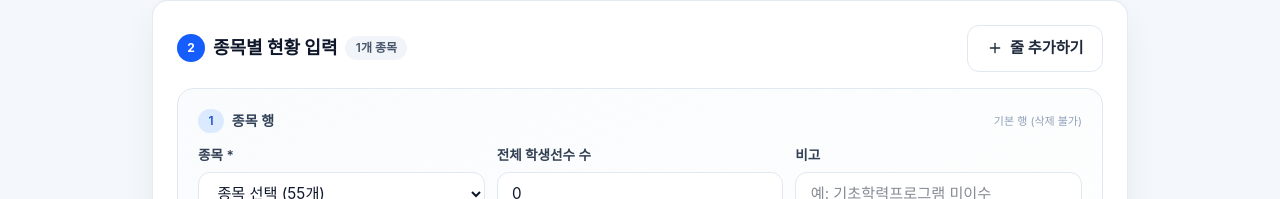
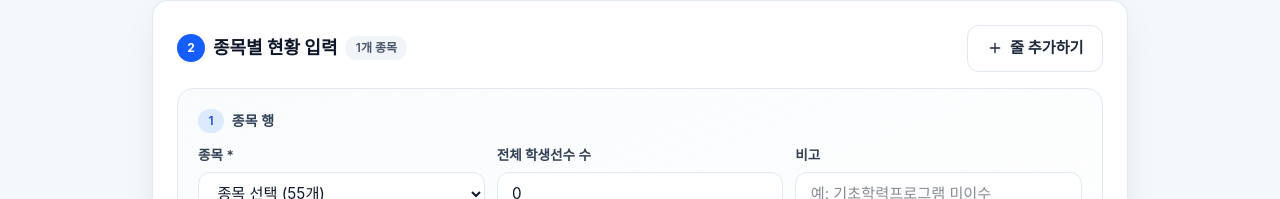
Before and after one commit to ZZombie04/student-athlete-status, a Next.js app: page /submit in a window 1280 px wide. Shown: the part 477-676 px from the top of the page. Built offline with nearby package versions, Linux system fonts and the light colour scheme; a web font is replaced by a local one.

Commit message:
fix: 기본 행 삭제 불가 안내 문구 제거

```diff
--- a/src/components/SubmissionForm.tsx
+++ b/src/components/SubmissionForm.tsx
@@ -327,7 +327,7 @@ export default function SubmissionForm({
                     종목 행
                   </span>
                 </div>
-                {idx > 0 ? (
+                {idx > 0 && (
                   <button
                     type="button"
                     className="btn btn-danger !py-1.5 !px-2.5 text-xs"
@@ -336,10 +336,6 @@ export default function SubmissionForm({
                     <Trash2 className="h-3.5 w-3.5" />
                     줄 삭제
                   </button>
-                ) : (
-                  <span className="text-[11px] text-slate-400">
-                    기본 행 (삭제 불가)
-                  </span>
                 )}
               </div>
 
```
